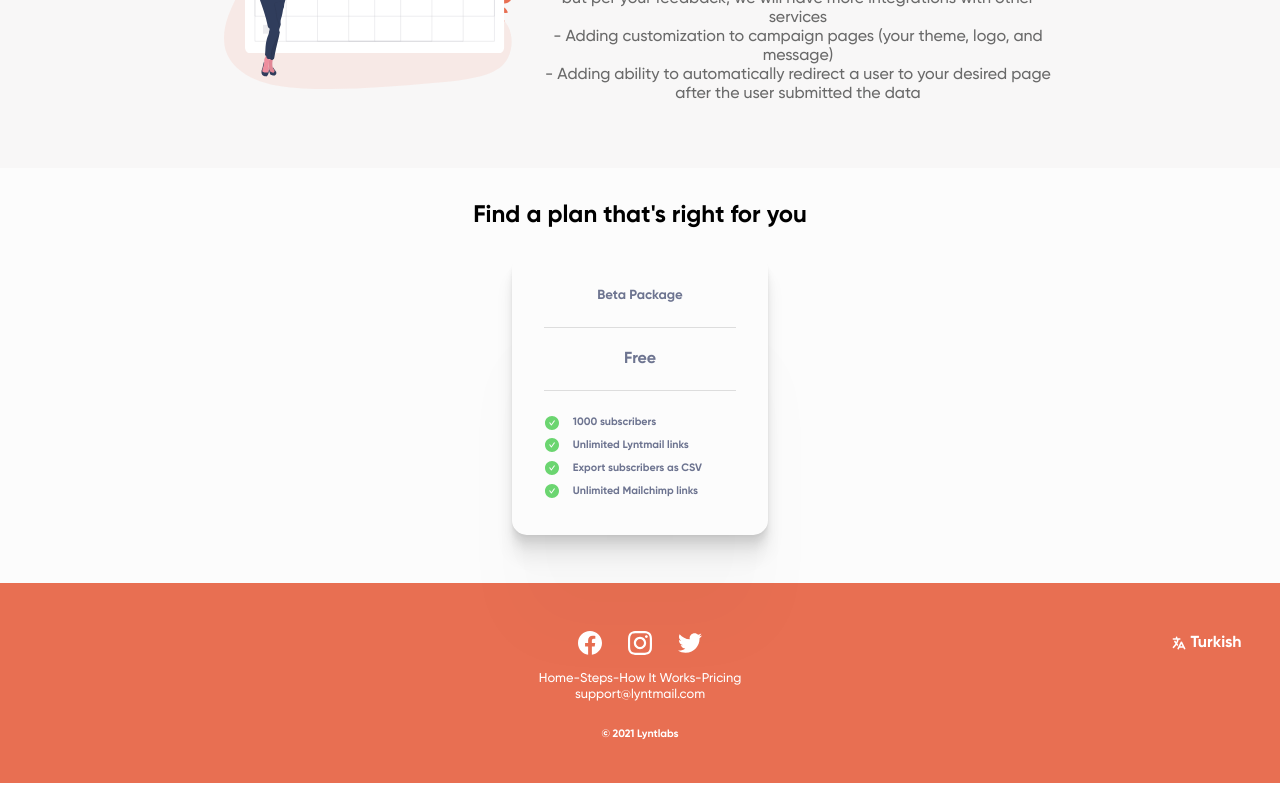
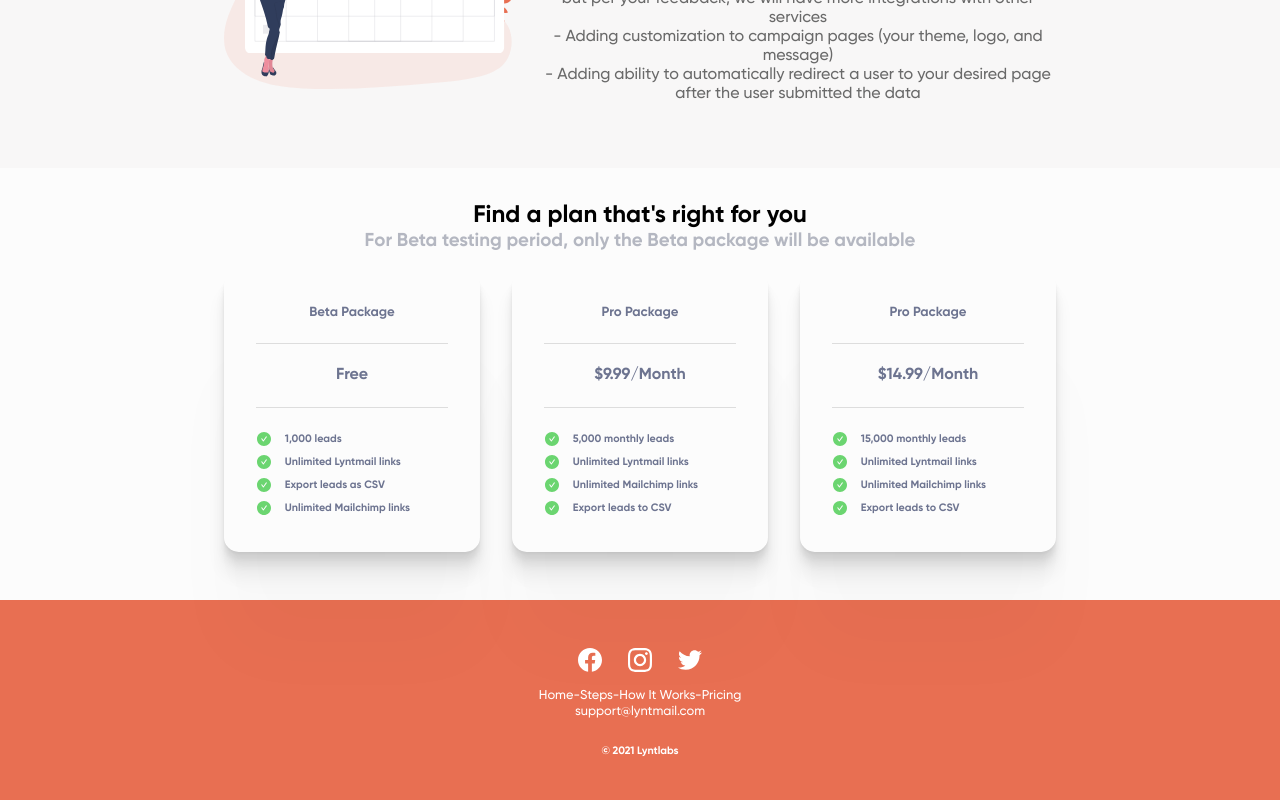
Before and after one commit to aimensahnoun/LyntMail, a React (Create React App) app: page / in a window 1280 px wide. Shown: the part 2285-3085 px from the top of the page. Built offline with nearby package versions, Linux system fonts and the light colour scheme; no server answers; what react-getscreen would draw is missing.

Commit message:
Added pricing plans

```diff
--- a/src/components/steps/step.component.jsx
+++ b/src/components/steps/step.component.jsx
@@ -5,10 +5,10 @@ import { StepContainer } from "./step.styles";
 function Step({ number, step, desc }) {
   return (
     <StepContainer>
-        <div></div>
+      <div></div>
       <h3 style={{ marginBottom: "-1.5rem" }}>{number}</h3>
       <h5 style={{ marginBottom: "0rem" }}>{step}</h5>
-      <h6 style={{ fontSize: ".35rem" }}> {desc}</h6>
+      <h6 style={{ fontSize: "1.5vh" }}> {desc}</h6>
     </StepContainer>
   );
 }
--- a/src/pages/landingPage/landingPage.component.jsx
+++ b/src/pages/landingPage/landingPage.component.jsx
@@ -236,12 +236,11 @@ function LandingPage({ history, currentUser, setIsLogin }) {
           <h3 style={{ fontSize: "1.5rem" }}>
             Find a plan that's right for you
           </h3>
-          {/* <h3 style={{ marginTop: "-1.5rem", color: "#B4B7C1" }}>
-            For Beta users, they will only get 1000 subscribers quota with
-            unlimited links
-          </h3> */}
+          <h3 style={{ marginTop: "-1.5rem", color: "#B4B7C1" }}>
+            For Beta testing period, only the Beta package will be available
+          </h3>
           <PriceContainer
-            style={{ alignItems: "center", justifyContent: "center" }}
+            style={{ alignItems: "center" }}
           >
             <PriceTable>
               <h5>Beta Package</h5>
@@ -253,7 +252,7 @@ function LandingPage({ history, currentUser, setIsLogin }) {
                 <AiFillCheckCircle
                   style={{ color: "#6BD570", marginRight: "1vw" }}
                 />
-                <h6>1000 subscribers</h6>
+                <h6>1,000 leads</h6>
               </Feature>
               <Feature style={{ marginBottom: "-2.5rem" }}>
                 <AiFillCheckCircle
@@ -265,7 +264,7 @@ function LandingPage({ history, currentUser, setIsLogin }) {
                 <AiFillCheckCircle
                   style={{ color: "#6BD570", marginRight: "1vw" }}
                 />
-                <h6>Export subscribers as CSV</h6>
+                <h6>Export leads as CSV</h6>
               </Feature>
               <Feature>
                 <AiFillCheckCircle
@@ -275,69 +274,73 @@ function LandingPage({ history, currentUser, setIsLogin }) {
               </Feature>
             </PriceTable>
 
-            {/* <PriceTable>
-              <h5>Standard Package</h5>
+            {
+              <PriceTable>
+                <h5>Pro Package</h5>
                 <Divider />
-              <h4>$10/Month</h4>
+                <h4>$9.99/Month</h4>
                 <Divider />
 
                 <Feature style={{ marginBottom: "-2.5rem" }}>
                   <AiFillCheckCircle
                     style={{ color: "#6BD570", marginRight: "1vw" }}
                   />
-                <h6>10,000 monthly subscribers</h6>
+                  <h6>5,000 monthly leads</h6>
                 </Feature>
                 <Feature style={{ marginBottom: "-2.5rem" }}>
                   <AiFillCheckCircle
                     style={{ color: "#6BD570", marginRight: "1vw" }}
                   />
-                <h6>5 Lyntmail links</h6>
+                  <h6>Unlimited Lyntmail links</h6>
                 </Feature>
                 <Feature style={{ marginBottom: "-2.5rem" }}>
                   <AiFillCheckCircle
                     style={{ color: "#6BD570", marginRight: "1vw" }}
                   />
-                <h6>2 Mailchimp links</h6>
+                  <h6>Unlimited Mailchimp links</h6>
                 </Feature>
                 <Feature>
                   <AiFillCheckCircle
                     style={{ color: "#6BD570", marginRight: "1vw" }}
                   />
-                <h6>Export subscribers to CSV</h6>
+                  <h6>Export leads to CSV</h6>
                 </Feature>
-            </PriceTable> */}
+              </PriceTable>
+            }
 
-            {/* <PriceTable>
+            {
+              <PriceTable>
                 <h5>Pro Package</h5>
                 <Divider />
-              <h4>$15/Month</h4>
+                <h4>$14.99/Month</h4>
                 <Divider />
 
                 <Feature style={{ marginBottom: "-2.5rem" }}>
                   <AiFillCheckCircle
                     style={{ color: "#6BD570", marginRight: "1vw" }}
                   />
-                <h6>20,000 monthly subscribers</h6>
+                  <h6>15,000 monthly leads</h6>
                 </Feature>
                 <Feature style={{ marginBottom: "-2.5rem" }}>
                   <AiFillCheckCircle
                     style={{ color: "#6BD570", marginRight: "1vw" }}
                   />
-                <h6>8 Lyntmail links</h6>
+                  <h6>Unlimited Lyntmail links</h6>
                 </Feature>
                 <Feature style={{ marginBottom: "-2.5rem" }}>
                   <AiFillCheckCircle
                     style={{ color: "#6BD570", marginRight: "1vw" }}
                   />
-                <h6>5 Mailchimp links</h6>
+                  <h6>Unlimited Mailchimp links</h6>
                 </Feature>
                 <Feature>
                   <AiFillCheckCircle
                     style={{ color: "#6BD570", marginRight: "1vw" }}
                   />
-                <h6>Export subscribers to CSV</h6>
+                  <h6>Export leads to CSV</h6>
                 </Feature>
-            </PriceTable> */}
+              </PriceTable>
+            }
           </PriceContainer>
         </VerticalFlex>
       </PricingContainer>
@@ -384,7 +387,7 @@ function LandingPage({ history, currentUser, setIsLogin }) {
                 window.open("https://twitter.com/lyntlabs", "_blank")
               }
             />
-            <div style={{ position: "absolute", right: "3vw" }}>
+            {/* <div style={{ position: "absolute", right: "3vw" }}>
               <div
                 style={{
                   display: "flex",
@@ -396,7 +399,7 @@ function LandingPage({ history, currentUser, setIsLogin }) {
                 <HiTranslate style={{ color: "white", marginRight: ".25vw" }} />
                 <h4 style={{ color: "white" }}>Turkish</h4>
               </div>
-            </div>
+            </div> */}
           </StepContainer>
 
           <StepContainer style={{ justifyContent: "center", width: "100vw" }}>
```
Lines whose indentation alone changed are shown as unchanged.
